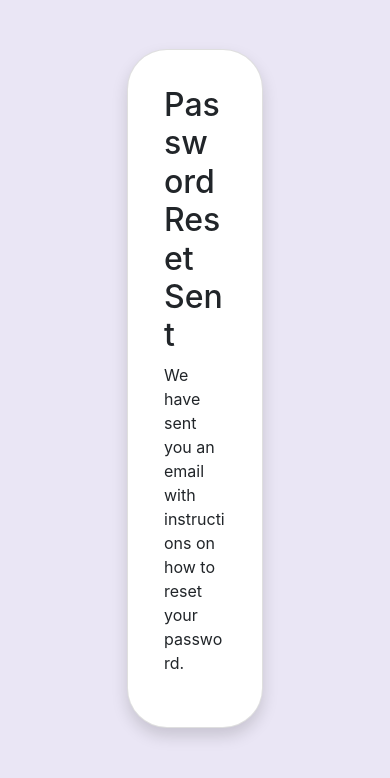
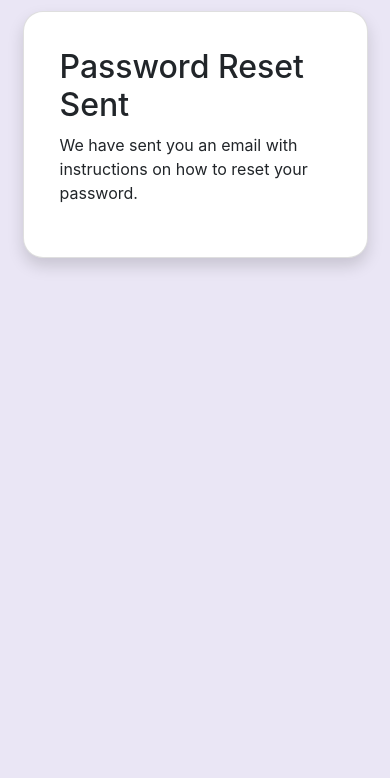
Before and after one commit to Amir-yasin/oswuaa, a Django app: page /password_reset_done/ in a window 390 px wide. Shown: the top 778 px of the page. Run offline with Django 5.2, Linux system fonts and the light colour scheme; some libraries are stand-ins or nearby versions.

Commit message:
modified:   osu_project/osu_app/templates/password_reset_done.html

```diff
--- a/osu_project/osu_app/templates/password_reset_done.html
+++ b/osu_project/osu_app/templates/password_reset_done.html
@@ -17,6 +17,46 @@
     border-radius:40px;
 
   }
+  /* Media Query for Tablets and Smaller Screens */
+@media (max-width: 768px) {
+
+  /* Background color */
+  body {
+    background-color: #eae6f5; /* Ensures background color remains consistent */
+  }
+
+  /* Form Signin */
+  .form-signin {
+    padding: 5% 15%; /* Reduce padding for smaller screens */
+  }
+
+  /* Card */
+  .card {
+    margin: 5px; /* Reduce margin for tablets */
+    border-radius: 30px; /* Adjust the border-radius for smaller screens */
+  }
+}
+
+/* Media Query for Mobile Devices */
+@media (max-width: 480px) {
+
+  /* Background color */
+  body {
+    background-color: #eae6f5;
+  }
+
+  /* Form Signin */
+  .form-signin {
+    padding: 2% 5%; /* Further reduce padding for mobile devices */
+  }
+
+  /* Card */
+  .card {
+    margin: 3px; /* Minimize margin */
+    border-radius: 20px; /* Adjust the border-radius for mobile */
+  }
+}
+
 </style>
 
 
```
